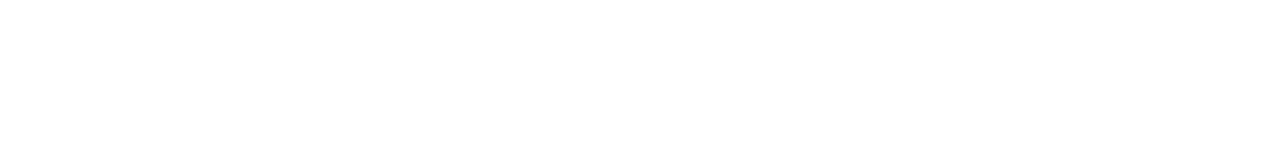
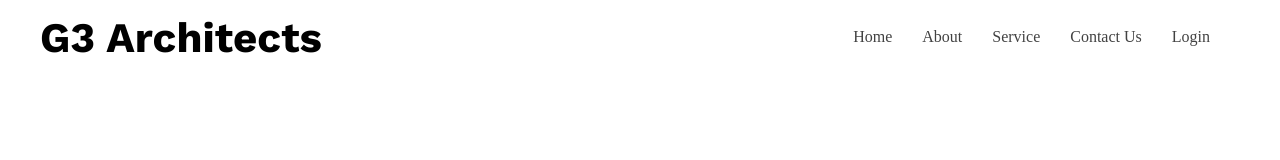
Before and after one commit to jakir540/G3-Architect, a plain HTML site: page index.html in a window 1280 px wide. Drawn offline with nearby package versions, Linux system fonts and the light colour scheme.

Commit message:
Header section add

```diff
--- a/index.html
+++ b/index.html
@@ -1,19 +1,32 @@
 <!DOCTYPE html>
 <html lang="en">
-<head>
-    <meta charset="UTF-8">
-    <meta http-equiv="X-UA-Compatible" content="IE=edge">
-    <meta name="viewport" content="width=device-width, initial-scale=1.0">
+  <head>
+    <meta charset="UTF-8" />
+    <meta http-equiv="X-UA-Compatible" content="IE=edge" />
+    <meta name="viewport" content="width=device-width, initial-scale=1.0" />
     <title>Architect main</title>
-    <link rel="stylesheet" href="style.css">
+    <link rel="stylesheet" href="style.css" />
 
     <!-- font awesome cdn link -->
-    <script src="https://kit.fontawesome.com/96da41776d.js" crossorigin="anonymous"></script>
-
-
-</head>
-<body>
+    <script
+      src="https://kit.fontawesome.com/96da41776d.js"
+      crossorigin="anonymous"
+    ></script>
+  </head>
+  <body>
     <!-- header section start -->
+    <header>
+      <nav class="navbar">
+        <div class="logo"><h2>g3 Architects</h2></div>
+        <ul class="navItem">
+          <li><a href="#">home</a></li>
+          <li><a href="#">about</a></li>
+          <li><a href="#">service</a></li>
+          <li><a href="#">contact us</a></li>
+          <li><a href="#">login</a></li>
+        </ul>
+      </nav>
+    </header>
     <!-- header section end -->
 
     <!-- main section start -->
@@ -21,6 +34,5 @@
 
     <!-- Footer section start -->
     <!-- Footer section end -->
-
-</body>
+  </body>
 </html>
--- a/style.css
+++ b/style.css
@@ -0,0 +1,53 @@
+@import url('https://fonts.googleapis.com/css2?family=Open+Sans&family=Work+Sans:wght@700&display=swap');
+
+
+*{
+    margin: 0;
+    padding: 0;
+}
+
+/*--------------- header css styles------------ */
+:root {
+    --Dark1: #000000;
+    --Dark2: #424242;
+    --Btn-color:#FF900E;
+    --Dark03:#727272;
+    --Dark04:#A1A1A1;
+    --Dark05:#D0D0D0;
+    --white:#FFFFFF;
+  }
+
+.navbar{
+    background-color: white;
+    height: 74px;
+    width: 100%;
+    display: flex;
+    justify-content: space-between;
+    align-items: center;
+
+}.navbar .logo{
+    padding:0  40px;
+    font-size: 28px;
+    font-family: 'Work Sans', sans-serif;
+    font-weight: 700;
+    text-transform: capitalize;
+
+
+
+}
+.navItem{
+    display: flex;
+    align-items: center;
+    padding:0  40px;
+
+}
+.navItem li{
+    list-style: none;
+    margin-right: 30px;
+}
+.navItem li a{
+    text-decoration: none;
+    color:var(--Dark2) ;
+    text-transform: capitalize;
+    font-size: 16px;
+}
```
